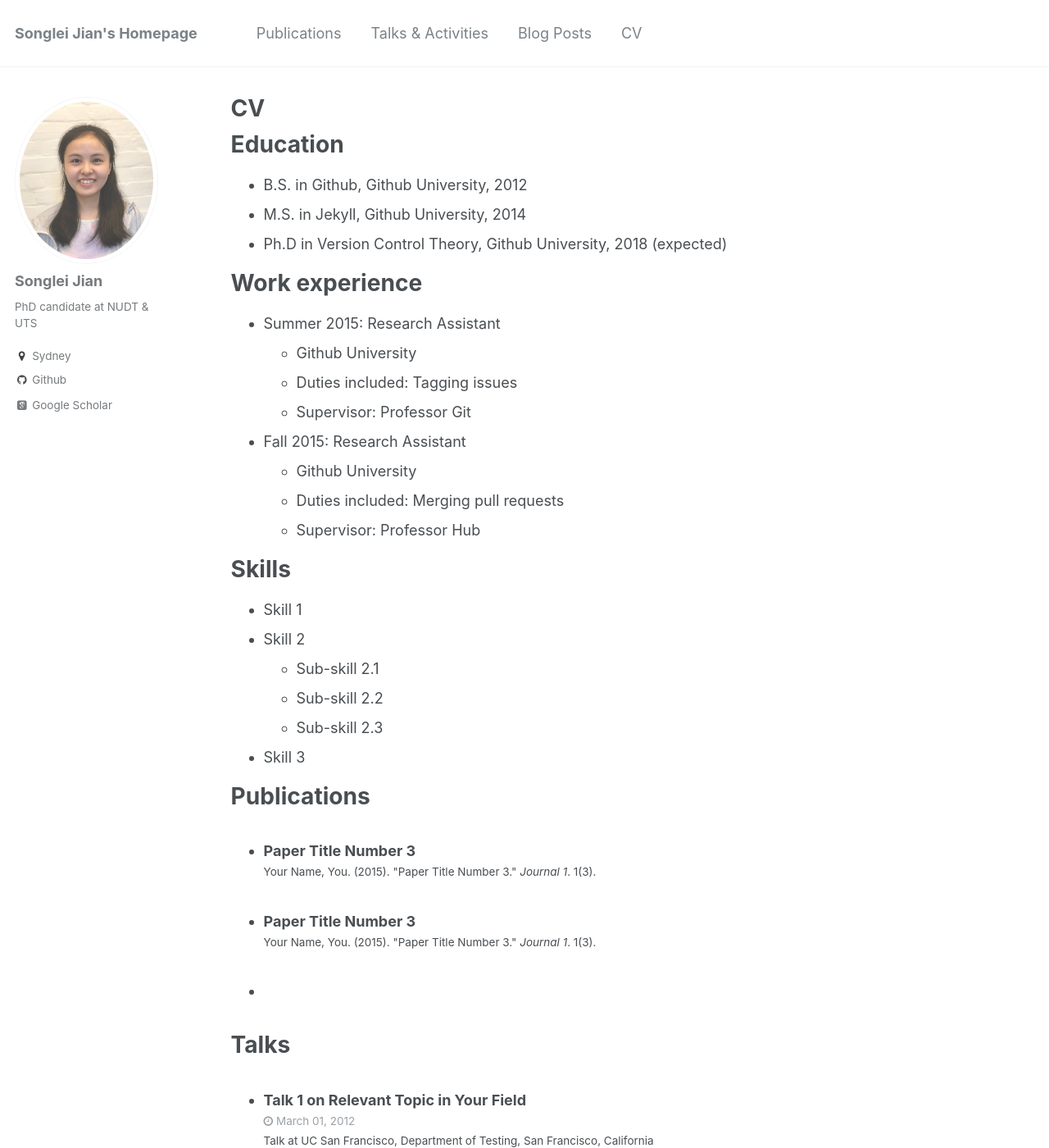
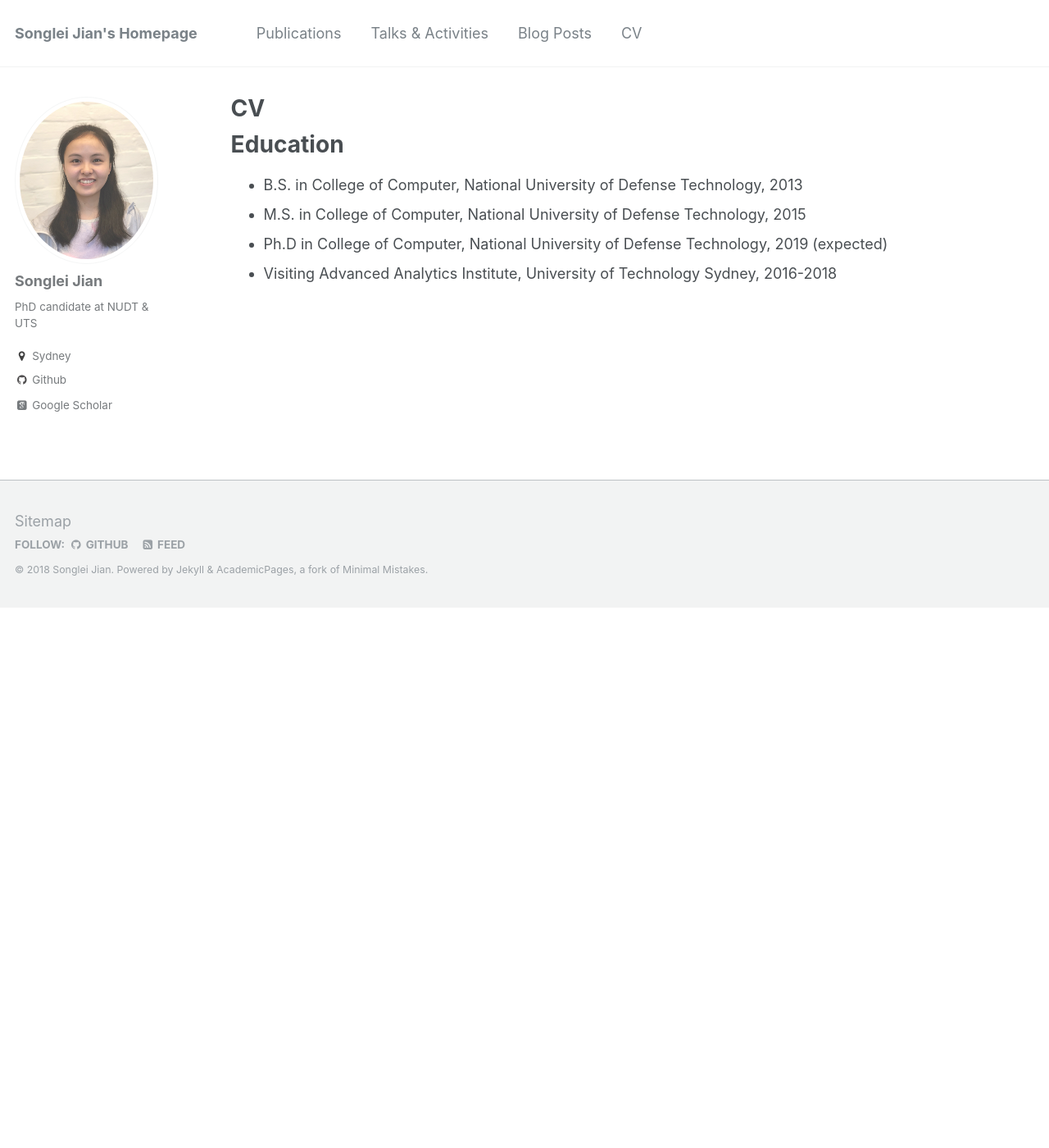
Before and after one commit to jiansonglei/jiansonglei.github.io, a Jekyll site: the page built from _pages/cv.md, in a window 1280 px wide and 1400 px high. Shown: the whole window at 82% size. Built offline with Jekyll 4.4.1, drawn with Linux system fonts in a browser that asks for light colours; some web fonts are replaced; a file with an impossible date is left out; some of the changed text lies outside the part shown.

Commit message:
cv change

```diff
--- a/_pages/cv.md
+++ b/_pages/cv.md
@@ -11,49 +11,7 @@ redirect_from:
 
 Education
 ======
-* B.S. in Github, Github University, 2012
-* M.S. in Jekyll, Github University, 2014
-* Ph.D in Version Control Theory, Github University, 2018 (expected)
-
-Work experience
-======
-* Summer 2015: Research Assistant
-  * Github University
-  * Duties included: Tagging issues
-  * Supervisor: Professor Git
-
-* Fall 2015: Research Assistant
-  * Github University
-  * Duties included: Merging pull requests
-  * Supervisor: Professor Hub
-
-Skills
-======
-* Skill 1
-* Skill 2
-  * Sub-skill 2.1
-  * Sub-skill 2.2
-  * Sub-skill 2.3
-* Skill 3
-
-Publications
-======
-  <ul>{% for post in site.publications %}
-    {% include archive-single-cv.html %}
-  {% endfor %}</ul>
-
-Talks
-======
-  <ul>{% for post in site.talks %}
-    {% include archive-single-talk-cv.html %}
-  {% endfor %}</ul>
-
-Teaching
-======
-  <ul>{% for post in site.teaching %}
-    {% include archive-single-cv.html %}
-  {% endfor %}</ul>
-
-Service and leadership
-======
-* Currently signed in to 43 different slack teams
+* B.S. in College of Computer, National University of Defense Technology, 2013
+* M.S. in College of Computer, National University of Defense Technology, 2015
+* Ph.D in College of Computer, National University of Defense Technology, 2019 (expected)
+* Visiting Advanced Analytics Institute, University of Technology Sydney, 2016-2018
```
